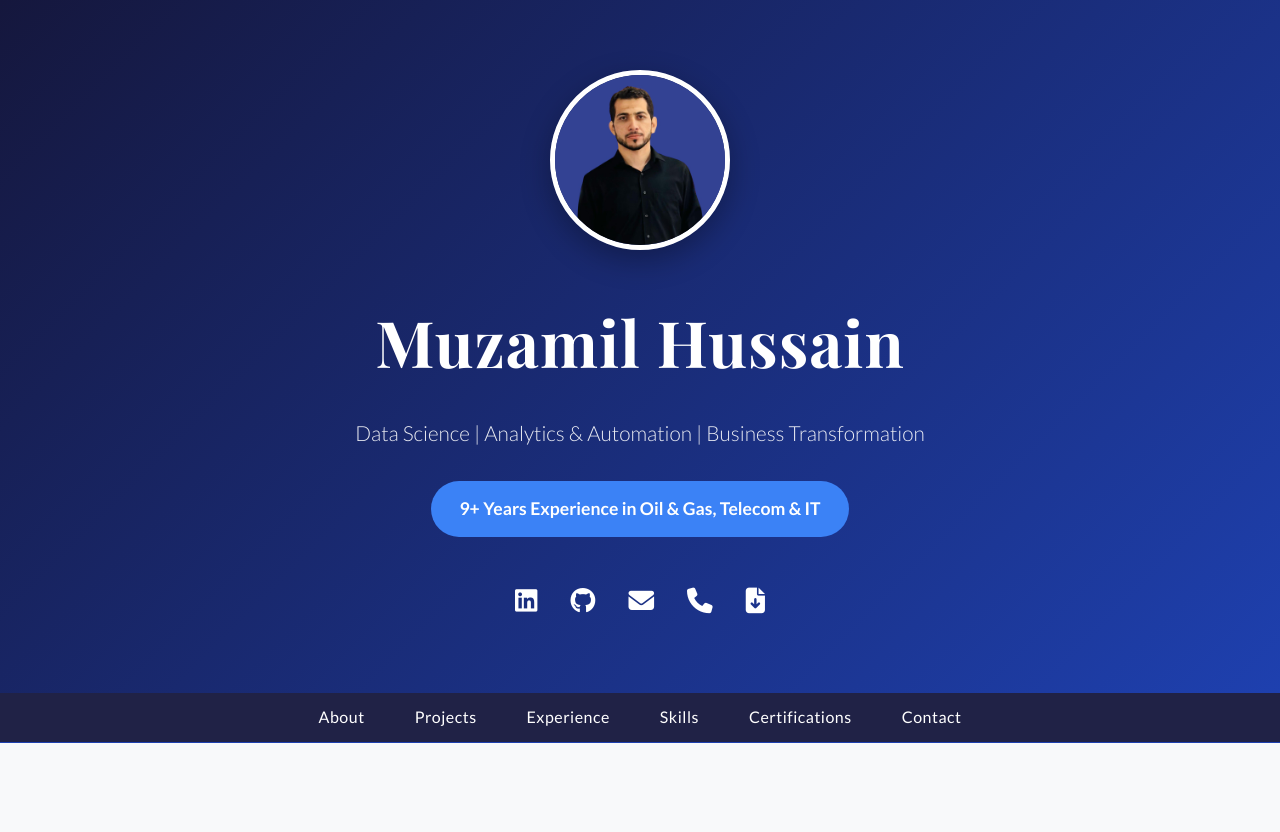
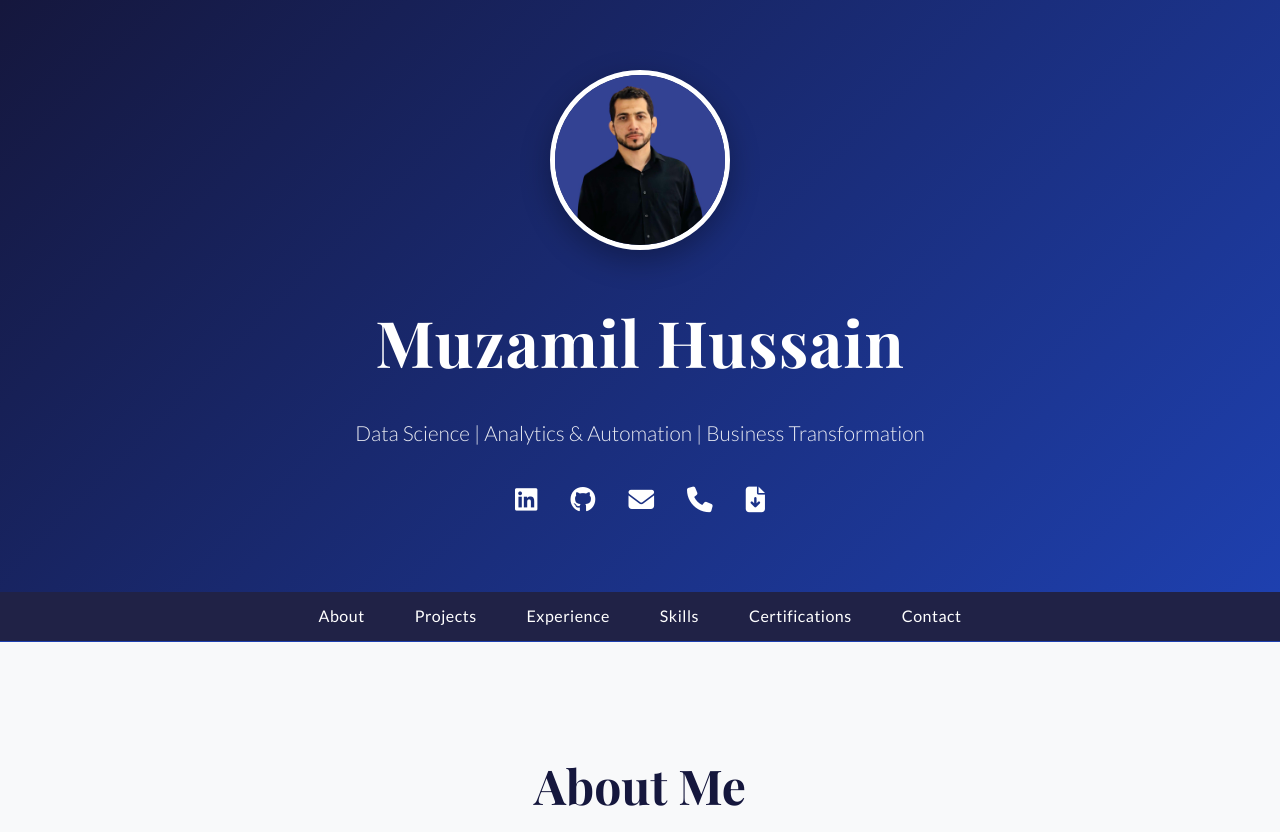
Before and after one commit to muzamilhussain512/muzamil_hussain512, a plain HTML site: page index.html in a window 1280 px wide. Shown: the top 832 px of the page. Drawn offline with nearby package versions, Linux system fonts and the light colour scheme.

Commit message:
Update index.html

```diff
--- a/index.html
+++ b/index.html
@@ -28,7 +28,6 @@
         <img src="assets/images/profile.jpg" alt="Muzamil Hussain" class="profile-photo-header">
         <h1>Muzamil Hussain</h1>
         <p>Data Science | Analytics & Automation | Business Transformation</p>
-        <div class="experience-badge">9+ Years Experience in Oil & Gas, Telecom & IT</div>
         <div class="social-links">
             <a href="https://linkedin.com/in/muzamil-hussain-data-scientist/" target="_blank" title="LinkedIn"><i class="fab fa-linkedin"></i></a>
             <a href="https://github.com/muzamilhussain512" target="_blank" title="GitHub"><i class="fab fa-github"></i></a>
```
